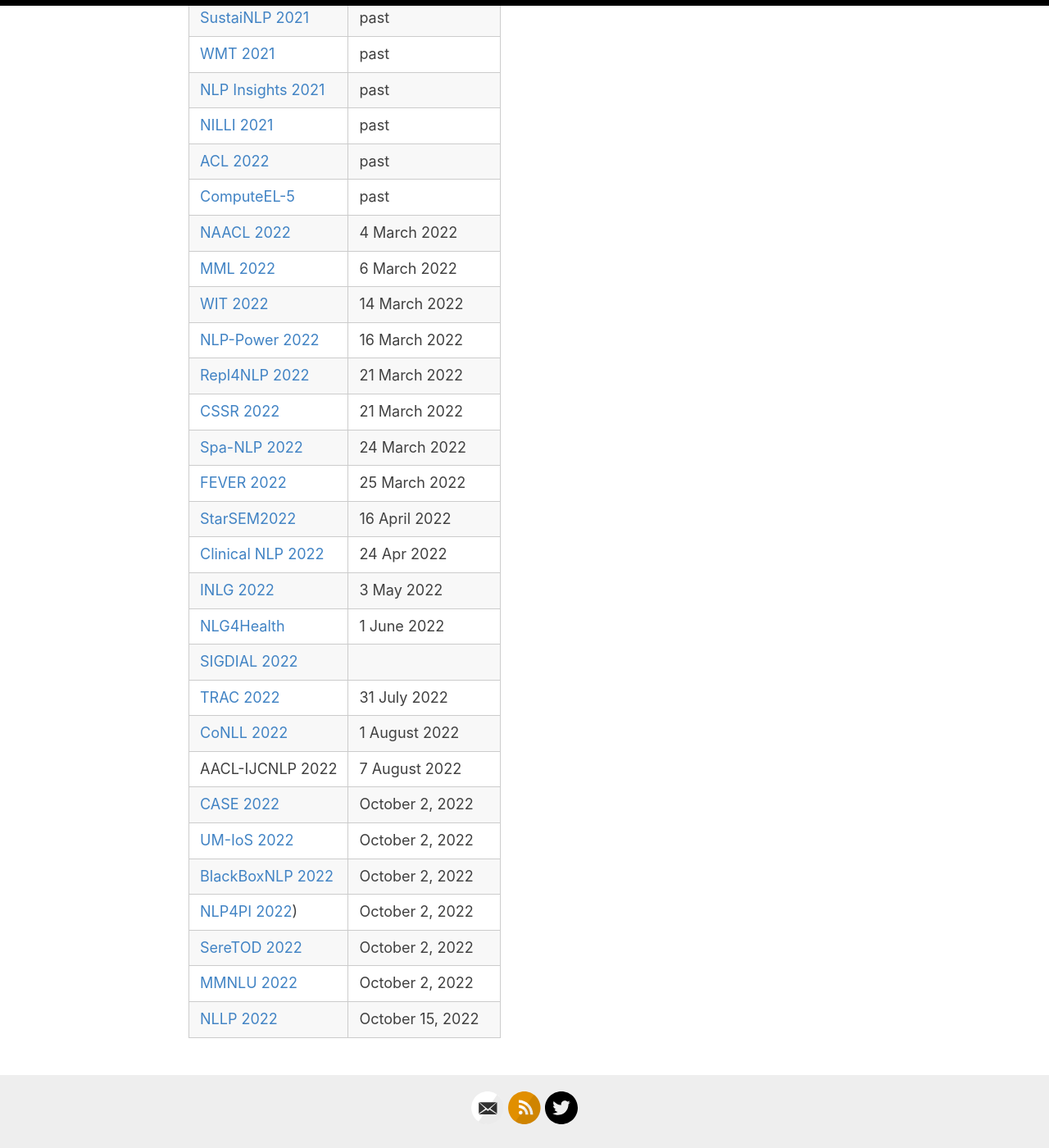
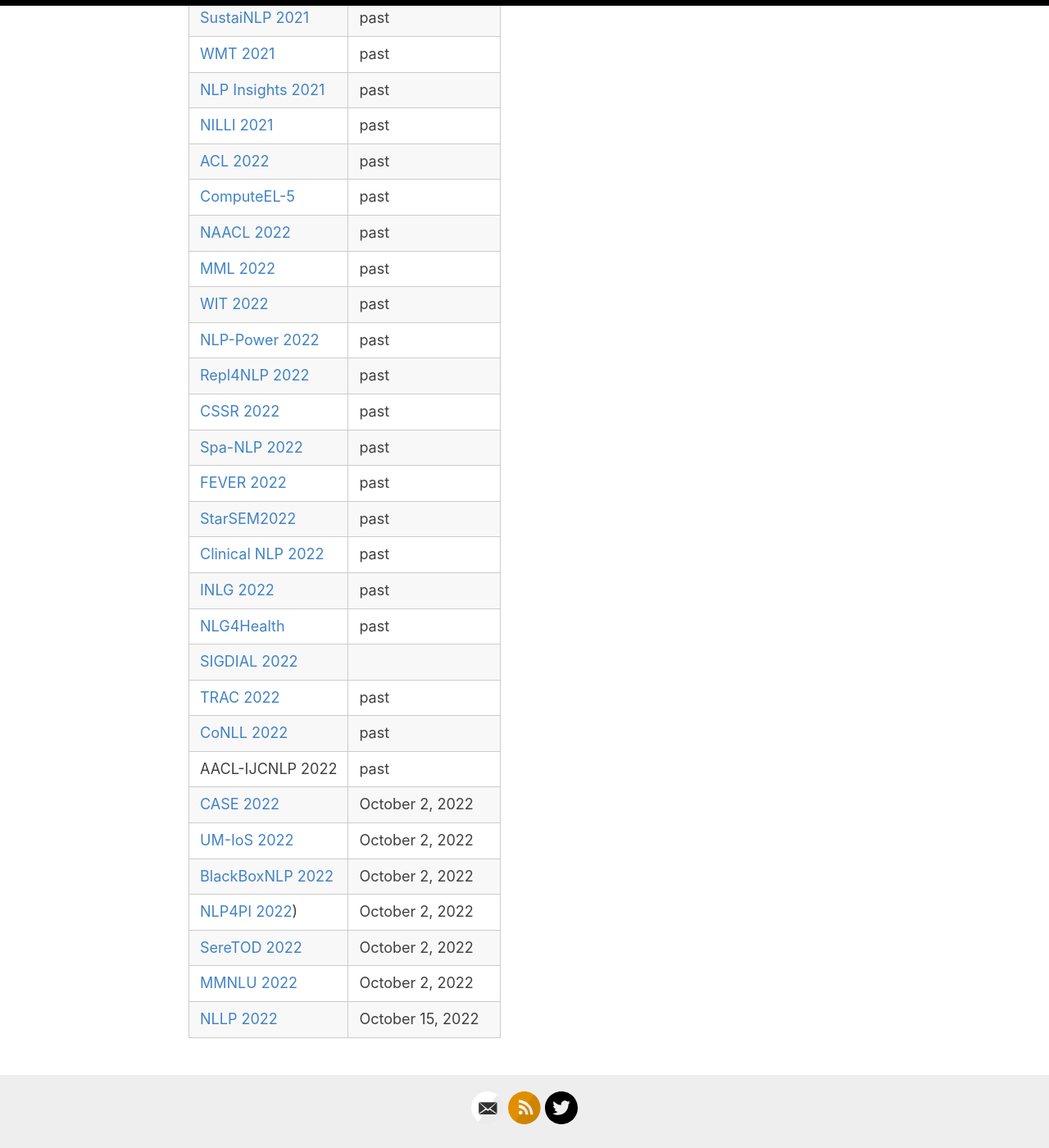
Before and after one commit to amitmerchant1990/reverie, a Jekyll site: the page built from dates.md, in a window 1280 px wide and 1400 px high, scrolled down 1375 px. Shown: the whole window at 82% size. Built offline with Jekyll 4.4.1, drawn with Linux system fonts in a browser that asks for light colours.

Commit message:
Update dates.md

```diff
--- a/dates.md
+++ b/dates.md
@@ -37,22 +37,22 @@ Current publication venues participating in ARR are listed below. If you represe
 | [NILLI 2021](https://www.cs.mcgill.ca/~pparth2/nilli_workshop/) | past |
 | [ACL 2022](https://www.2022.aclweb.org/) | past |
 | [ComputeEL-5](https://openreview.net/group?id=aclweb.org/ACL/2022/Workshop/ComputEL) | past |
-| [NAACL 2022](https://2022.naacl.org/) | 4 March 2022 |
-| [MML 2022](https://openreview.net/group?id=aclweb.org/ACL/2022/Workshop/MML) | 6 March 2022 |
-| [WIT 2022](https://megagon.ai/2nd-workshop-on-deriving-insights-from-user-generated-text-wit/) | 14 March 2022 |
-| [NLP-Power 2022](https://openreview.net/group?id=aclweb.org/ACL/2022/Workshop/NLP-Power) | 16 March 2022 |
-| [Repl4NLP 2022](https://sites.google.com/view/repl4nlp2022/) | 21 March 2022 |
-| [CSSR 2022](https://csrr-workshop.github.io/) | 21 March 2022 |
-| [Spa-NLP 2022](https://openreview.net/group?id=aclweb.org/ACL/2022/Workshop/Spa-NLP) | 24 March 2022 |
-| [FEVER 2022](https://fever.ai/) | 25 March 2022 |
-| [StarSEM2022](https://sites.google.com/view/starsem2022/) | 16 April 2022 |
-| [Clinical NLP 2022](https://clinical-nlp.github.io/2022/) | 24 Apr 2022 |
-| [INLG 2022](https://inlgmeeting.github.io) | 3 May 2022 |
-| [NLG4Health](https://nlg4health.uvt.nl/) | 1 June 2022 |
+| [NAACL 2022](https://2022.naacl.org/) | past |
+| [MML 2022](https://openreview.net/group?id=aclweb.org/ACL/2022/Workshop/MML) | past |
+| [WIT 2022](https://megagon.ai/2nd-workshop-on-deriving-insights-from-user-generated-text-wit/) | past |
+| [NLP-Power 2022](https://openreview.net/group?id=aclweb.org/ACL/2022/Workshop/NLP-Power) | past |
+| [Repl4NLP 2022](https://sites.google.com/view/repl4nlp2022/) | past |
+| [CSSR 2022](https://csrr-workshop.github.io/) | past |
+| [Spa-NLP 2022](https://openreview.net/group?id=aclweb.org/ACL/2022/Workshop/Spa-NLP) | past |
+| [FEVER 2022](https://fever.ai/) | past |
+| [StarSEM2022](https://sites.google.com/view/starsem2022/) | past |
+| [Clinical NLP 2022](https://clinical-nlp.github.io/2022/) | past |
+| [INLG 2022](https://inlgmeeting.github.io) | past |
+| [NLG4Health](https://nlg4health.uvt.nl/) | past |
 | [SIGDIAL 2022](https://2022.sigdial.org/) | |
-| [TRAC 2022](https://sites.google.com/view/trac2022/) | 31 July 2022 |
-| [CoNLL 2022](https://conll.org/) | 1 August 2022 |
-| AACL-IJCNLP 2022 | 7 August 2022 |
+| [TRAC 2022](https://sites.google.com/view/trac2022/) | past |
+| [CoNLL 2022](https://conll.org/) | past |
+| AACL-IJCNLP 2022 | past |
 | [CASE 2022](https://emw.ku.edu.tr/case-2022/) | October 2, 2022 |
 | [UM-IoS 2022](https://induction-of-structure.github.io/emnlp2022/) | October 2, 2022 |
 | [BlackBoxNLP 2022](https://blackboxnlp.github.io/) | October 2, 2022 |
```
